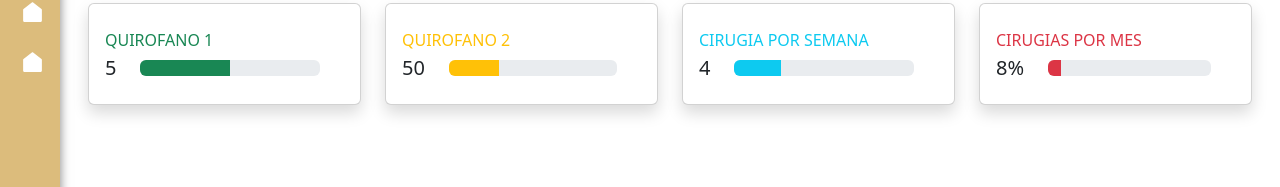
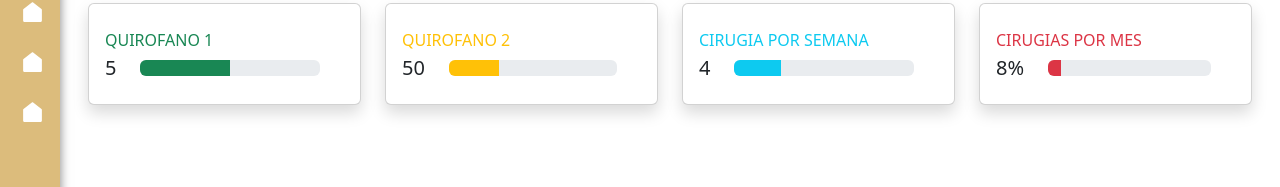
Before and after one commit to Adolfo2803/Proyecto-sis, an Angular app: page /dashboard in a window 1280 px wide. Shown: the part 138-325 px from the top of the page. Built offline with nearby package versions, Linux system fonts and the light colour scheme.

Commit message:
Logro: Se crea el menu ´Cirugias´ en el sidebar

```diff
--- a/src/app/shared/components/sidebar/sidebar.component.html
+++ b/src/app/shared/components/sidebar/sidebar.component.html
@@ -22,6 +22,10 @@
             <span><a routerLink="configuracion" routerLinkActive="active">Configuracion</a></span>
 
         </li>
+        <li class="nav-list-item">
+            <svg xmlns="http://www.w3.org/2000/svg" viewBox="0 0 24 24" width="18" height="18" fill="currentColor" class="it"><path fill="none" d="M0 0h24v24H0z"></path><path d="M21 20C21 20.5523 20.5523 21 20 21H4C3.44772 21 3 20.5523 3 20V9.48907C3 9.18048 3.14247 8.88917 3.38606 8.69972L11.3861 2.47749C11.7472 2.19663 12.2528 2.19663 12.6139 2.47749L20.6139 8.69972C20.8575 8.88917 21 9.18048 21 9.48907V20Z"></path></svg>
+            <span><a routerLink="/cirugias" routerLinkActive="active">Cirugias</a></span>
+        </li>
 
     </ul>
 
```
